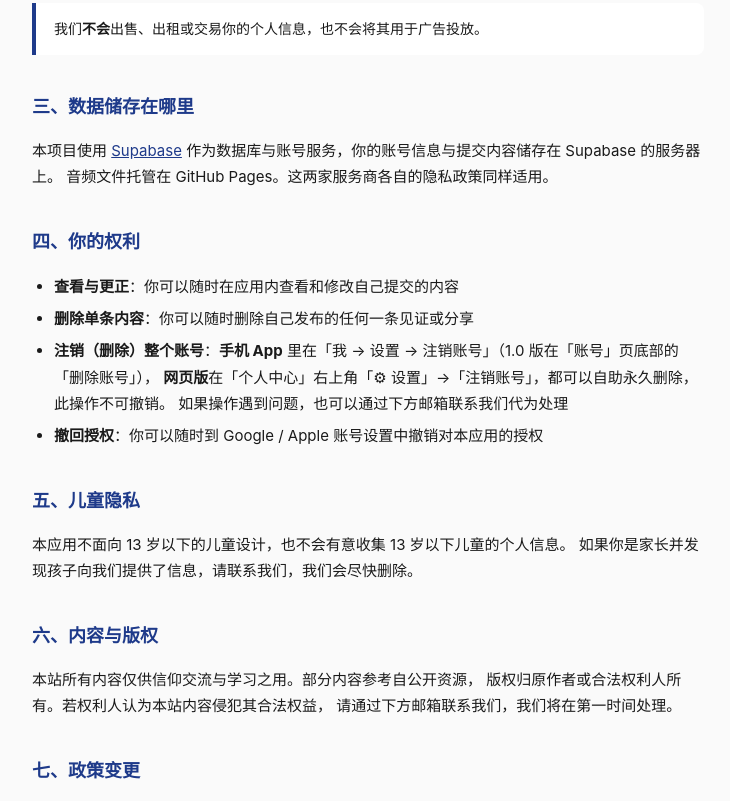
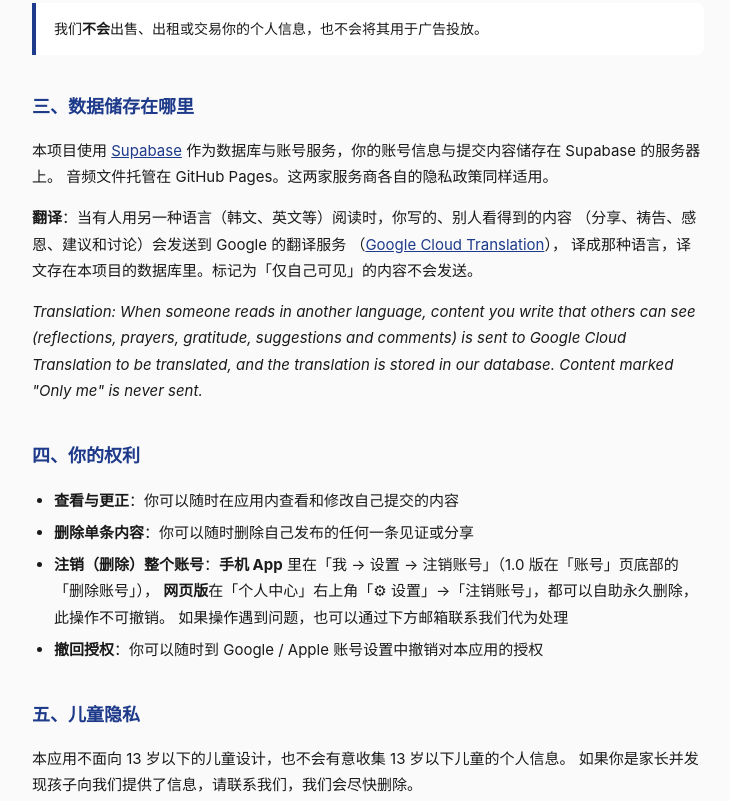
Before and after one commit to yangshengyuan83-pixel/My-principles, a plain HTML site: page privacy.html in a window 1280 px wide. Shown: the part 1813-2614 px from the top of the page, without its empty margins (272-1002 px from the left). Drawn offline with Linux system fonts and the light colour scheme.

Commit message:
Add files via upload

```diff
--- a/privacy.html
+++ b/privacy.html
@@ -96,7 +96,7 @@
 
     <header>
         <h1>隐私政策</h1>
-        <p class="sub">每日读经（Daily Word）· 最后更新：2026 年 9 月 22 日</p>
+        <p class="sub">每日读经（Daily Word）· 最后更新：2026 年 11 月 8 日</p>
     </header>
 
     <p>
@@ -191,6 +191,17 @@
         作为数据库与账号服务，你的账号信息与提交内容储存在 Supabase 的服务器上。
         音频文件托管在 GitHub Pages。这两家服务商各自的隐私政策同样适用。
     </p>
+    <p>
+        <strong>翻译</strong>：当有人用另一种语言（韩文、英文等）阅读时，你写的、别人看得到的内容
+        （分享、祷告、感恩、建议和讨论）会发送到 Google 的翻译服务
+        （<a href="https://cloud.google.com/translate/data-usage" target="_blank" rel="noopener">Google Cloud Translation</a>），
+        译成那种语言，译文存在本项目的数据库里。标记为「仅自己可见」的内容不会发送。
+    </p>
+    <p lang="en">
+        <em>Translation: When someone reads in another language, content you write that others can see
+        (reflections, prayers, gratitude, suggestions and comments) is sent to Google Cloud Translation to be
+        translated, and the translation is stored in our database. Content marked "Only me" is never sent.</em>
+    </p>
 
     <h2>四、你的权利</h2>
     <ul>
```
